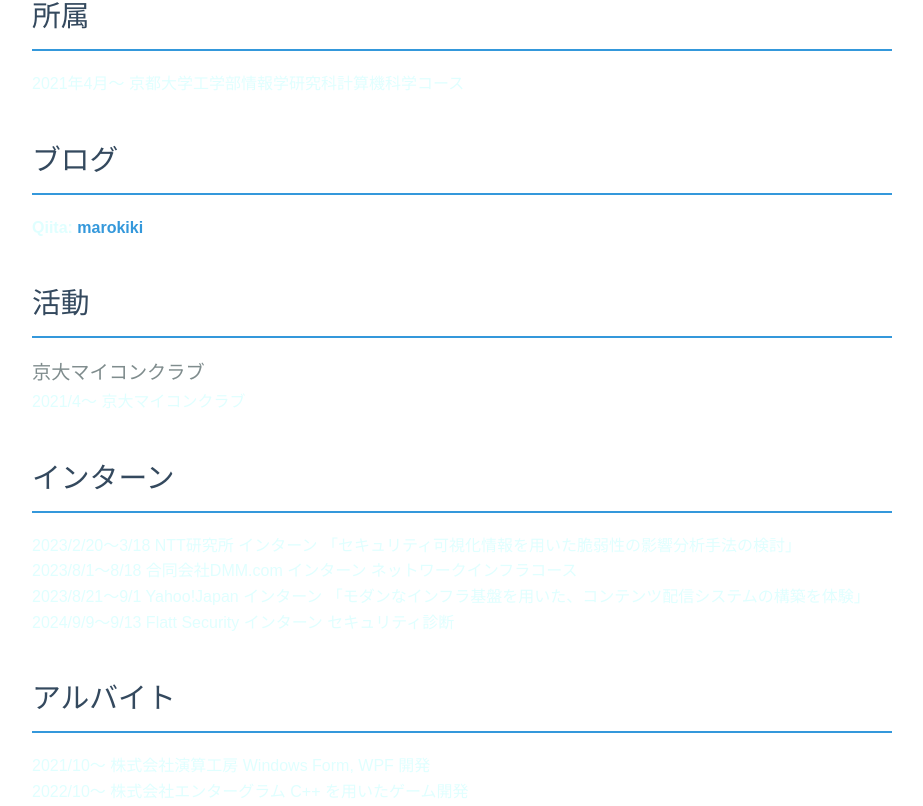
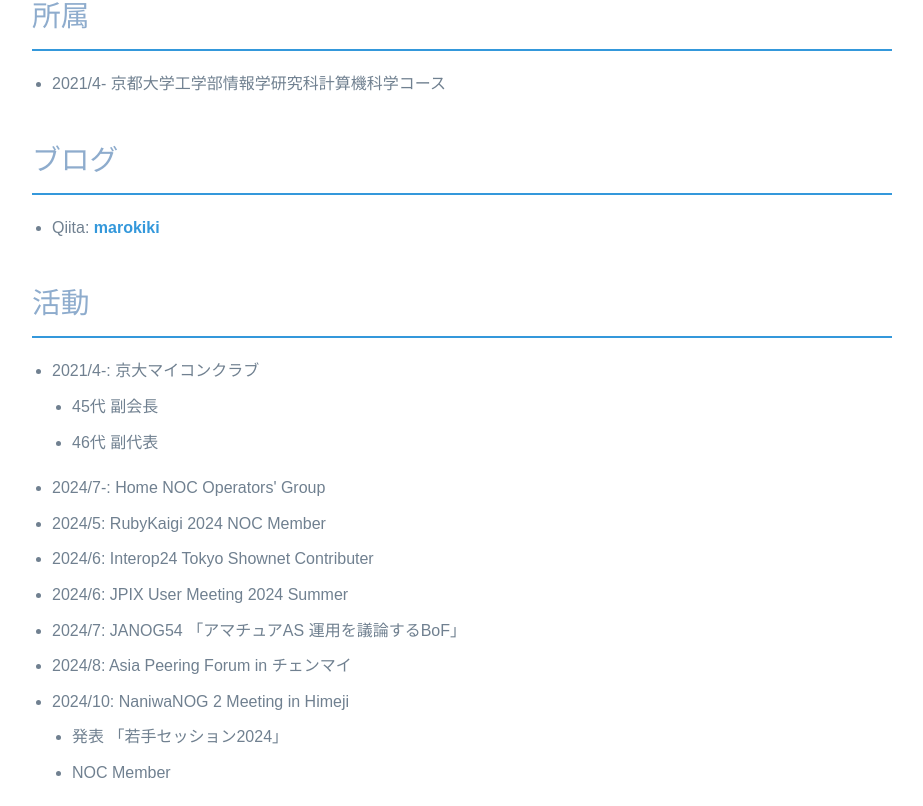
Before and after one commit to marokiki/marokiki.net, a Next.js app: page / in a window 1280 px wide. Shown: the part 453-1259 px from the top of the page, without its empty margins (178-1101 px from the left). Built offline with nearby package versions, Linux system fonts and the light colour scheme.

Commit message:
darktheme対応

```diff
--- a/app/components/Home.js
+++ b/app/components/Home.js
@@ -1,5 +1,4 @@
 import styles from "../styles/styles";
-import Link from "next/link";
 
 export default function Home() {
   return (
@@ -13,7 +12,7 @@ export default function Home() {
         <ul style={styles.infoList}>
           <li style={styles.infoItem}>吉川 知輝 (よしかわ ともき)</li>
           <li style={styles.infoItem}>
-            <strong>X:</strong>{" "}
+            X:{" "}
             <a
               href="https://x.com/_marokiki"
               target="_blank"
@@ -23,7 +22,7 @@ export default function Home() {
             </a>
           </li>
           <li style={styles.infoItem}>
-            <strong>GitHub:</strong>{" "}
+            GitHub:{" "}
             <a
               href="https://github.com/marokiki"
               target="_blank"
@@ -33,7 +32,7 @@ export default function Home() {
             </a>
           </li>
           <li style={styles.infoItem}>
-            <strong>Facebook:</strong>{" "}
+            Facebook:{" "}
             <a
               href="https://facebook.com/marokiki.net"
               target="_blank"
@@ -43,7 +42,7 @@ export default function Home() {
             </a>
           </li>
           <li style={styles.infoItem}>
-            <strong>Mail:</strong>{" "}
+            Mail:{" "}
             <a href="segre@marokiki.net" target="_blank" style={styles.link}>
               segre@marokiki.net
             </a>
@@ -53,18 +52,18 @@ export default function Home() {
 
       <section style={styles.section}>
         <h2 style={styles.sectionTitle}>所属</h2>
-        <ul style={styles.infoItem}>
-          <li style={styles.infoName}>
-            2021年4月～ 京都大学工学部情報学研究科計算機科学コース
+        <ul style={styles.infoList}>
+          <li style={styles.infoItem}>
+            2021/4- 京都大学工学部情報学研究科計算機科学コース
           </li>
         </ul>
       </section>
 
       <section style={styles.section}>
         <h2 style={styles.sectionTitle}>ブログ</h2>
-        <ul style={styles.infoItem}>
+        <ul style={styles.infoList}>
           <li style={styles.infoItem}>
-            <strong>Qiita:</strong>{" "}
+            Qiita:{" "}
             <a
               href="https://qiita.com/marokiki"
               target="_blank"
@@ -78,44 +77,67 @@ export default function Home() {
 
       <section style={styles.section}>
         <h2 style={styles.sectionTitle}>活動</h2>
-        <h3 style={styles.subtitle}>京大マイコンクラブ</h3>
-        <ul style={styles.infoItem}>
-          <li style={styles.infoItem}>2021/4～ 京大マイコンクラブ</li>
+        <ul style={styles.infoList}>
+          <li style={styles.infoItem}>2021/4-: 京大マイコンクラブ</li>
+          <ul style={styles.infoList}>
+            <li style={styles.infoItem}>45代 副会長</li>
+            <li style={styles.infoItem}>46代 副代表</li>
+          </ul>
+          <li style={styles.infoItem}>
+            2024/7-: Home NOC Operators&apos; Group
+          </li>
+          <li style={styles.infoItem}>2024/5: RubyKaigi 2024 NOC Member</li>
+          <li style={styles.infoItem}>
+            2024/6: Interop24 Tokyo Shownet Contributer
+          </li>
+          <li style={styles.infoItem}>2024/6: JPIX User Meeting 2024 Summer</li>
+          <li style={styles.infoItem}>
+            2024/7: JANOG54 「アマチュアAS 運用を議論するBoF」
+          </li>
+          <li style={styles.infoItem}>
+            2024/8: Asia Peering Forum in チェンマイ{" "}
+          </li>
+          <li style={styles.infoItem}>
+            2024/10: NaniwaNOG 2 Meeting in Himeji
+          </li>
+          <ul style={styles.infoList}>
+            <li style={styles.infoItem}>発表 「若手セッション2024」</li>
+            <li style={styles.infoItem}>NOC Member</li>
+          </ul>
         </ul>
       </section>
 
       <section style={styles.section}>
         <h2 style={styles.sectionTitle}>インターン</h2>
-        <ul style={styles.infoItem}>
-          <li style={styles.infoName}>
-            2023/2/20～3/18 NTT研究所 インターン
+        <ul style={styles.infoList}>
+          <li style={styles.infoItem}>
+            2023/2/20-3/18 NTT研究所 インターン
             「セキュリティ可視化情報を用いた脆弱性の影響分析手法の検討」
           </li>
-          <li style={styles.infoName}>
-            2023/8/1～8/18 合同会社DMM.com インターン ネットワークインフラコース
+          <li style={styles.infoItem}>
+            2023/8/1-8/18 合同会社DMM.com インターン ネットワークインフラコース
           </li>
-          <li style={styles.infoName}>
-            2023/8/21～9/1 Yahoo!Japan インターン
+          <li style={styles.infoItem}>
+            2023/8/21-9/1 Yahoo!Japan インターン
             「モダンなインフラ基盤を用いた、コンテンツ配信システムの構築を体験」
           </li>
-          <li style={styles.infoName}>
-            2024/9/9～9/13 Flatt Security インターン セキュリティ診断
+          <li style={styles.infoItem}>
+            2024/9/9-9/13 Flatt Security インターン セキュリティ診断
           </li>
         </ul>
       </section>
 
       <section style={styles.section}>
         <h2 style={styles.sectionTitle}>アルバイト</h2>
-        <ul style={styles.infoItem}>
-          <li style={styles.infoName}>
-            2021/10～ 株式会社演算工房 Windows Form, WPF 開発
+        <ul style={styles.infoList}>
+          <li style={styles.infoItem}>
+            2021/10- 株式会社演算工房 Windows Form, WPF 開発
           </li>
-          <li style={styles.infoName}>
-            2022/10～ 株式会社エンターグラム C++ を用いたゲーム開発
+          <li style={styles.infoItem}>
+            2022/10- 株式会社エンターグラム C++ を用いたゲーム開発
           </li>
-          <li style={styles.infoName}>
-            2024/7～ もみじテック株式会社 Docker, Kubernetes
-            を用いたインフラ構築
+          <li style={styles.infoItem}>
+            2024/7- もみじテック株式会社 Docker, Kubernetes を用いたインフラ構築
           </li>
         </ul>
       </section>
--- a/app/components/ThemeToggle.js
+++ b/app/components/ThemeToggle.js
@@ -1,9 +1,20 @@
 "use client";
 
+import { useState, useEffect } from 'react'
 import { useTheme } from "next-themes";
 
 export const ThemeToggle = (props) => {
+  const [mounted, setMounted] = useState(false)
   const { setTheme, theme } = useTheme();
+
+    // useEffect only runs on the client, so now we can safely show the UI
+    useEffect(() => {
+      setMounted(true)
+    }, [])
+
+    if (!mounted) {
+      return null
+    }
 
   return (
     <div className="flex flex-row space-x-1">
--- a/app/globals.css
+++ b/app/globals.css
@@ -2,30 +2,16 @@
 @tailwind components;
 @tailwind utilities;
 
-:root {
-  --background: #ffffff;
-  --foreground: #171717;
+body {
+  font-family: Arial, Helvetica, sans-serif;
+  color: #000;
+  background: #fff;
 }
 
-@media (prefers-color-scheme: dark) {
-  :root {
-    --background: #0a0a0a;
-    --foreground: #ededed;
-  }
-}
-
-body {
-  font-family: Arial, Helvetica, sans-serif;
-}
-
-body.light {
-  background-color: #ffffff;
-  color: #171717;
-}
-
-body.dark {
-  color: #ededed;
-  background: #0a0a0a;
+[data-theme='dark'],
+[data-theme='dark'] body {
+  color: #fff;
+  background: #202124;
 }
 
 @layer utilities {
--- a/app/styles/styles.js
+++ b/app/styles/styles.js
@@ -1,4 +1,4 @@
-const lightTheme = {
+const styles = {
   container: {
     maxWidth: "900px",
     margin: "0 auto",
@@ -14,10 +14,12 @@ const lightTheme = {
   title: {
     fontSize: "2.5rem",
     margin: "0",
-    color: "#e0ffff",
+    color: "#8EACCD",
   },
   subtitle: {
-    fontSize: "1.2rem",
+    fontSize: "1.3rem",
+    marginBottom: "10px",
+    marginTop: "20px",
     color: "#7f8c8d",
   },
   section: {
@@ -26,18 +28,19 @@ const lightTheme = {
   sectionTitle: {
     fontSize: "1.8rem",
     marginBottom: "20px",
-    color: "#34495e",
+    color: "#8EACCD",
     borderBottom: "2px solid #3498db",
     paddingBottom: "10px",
   },
   infoList: {
-    listStyleType: "none",
-    padding: "0",
+    listStyleType: "disc",
+    paddingLeft: "20px",
+    marginBottom: "20px",
   },
   infoItem: {
     fontSize: "1rem",
     marginBottom: "10px",
-    color: "#e0ffff",
+    color: "#708090",
   },
   link: {
     color: "#3498db",
@@ -62,78 +65,4 @@ const lightTheme = {
   },
 };
 
-const darkTheme = {
-  container: {
-    maxWidth: "900px",
-    margin: "0 auto",
-    padding: "20px",
-    fontFamily: "Arial, sans-serif",
-    lineHeight: "1.6",
-    color: "#333",
-  },
-  header: {
-    textAlign: "center",
-    marginBottom: "40px",
-  },
-  title: {
-    fontSize: "2.5rem",
-    margin: "0",
-    color: "#e0ffff",
-  },
-  subtitle: {
-    fontSize: "1.2rem",
-    color: "#7f8c8d",
-  },
-  section: {
-    marginBottom: "40px",
-  },
-  sectionTitle: {
-    fontSize: "1.8rem",
-    marginBottom: "20px",
-    color: "#34495e",
-    borderBottom: "2px solid #3498db",
-    paddingBottom: "10px",
-  },
-  infoList: {
-    listStyleType: "none",
-    padding: "0",
-  },
-  infoItem: {
-    fontSize: "1rem",
-    marginBottom: "10px",
-    color: "#e0ffff",
-  },
-  link: {
-    color: "#3498db",
-    textDecoration: "none",
-    fontWeight: "bold",
-  },
-  linkHover: {
-    textDecoration: "underline",
-  },
-  paragraph: {
-    fontSize: "1rem",
-    color: "#2c3e50",
-  },
-  footer: {
-    textAlign: "center",
-    padding: "20px",
-    borderTop: "1px solid #ddd",
-    marginTop: "40px",
-  },
-  footerText: {
-    color: "#7f8c8d",
-  },
-};
-
-const getThemeStyles = () => {
-  if (typeof window !== "undefined") {
-    const theme = document.body.className;
-    return theme === "dark" ? darkTheme : lightTheme;
-  }
-  return lightTheme; // Default theme is light
-};
-
-const styles = getThemeStyles();
-
 export default styles;
```
